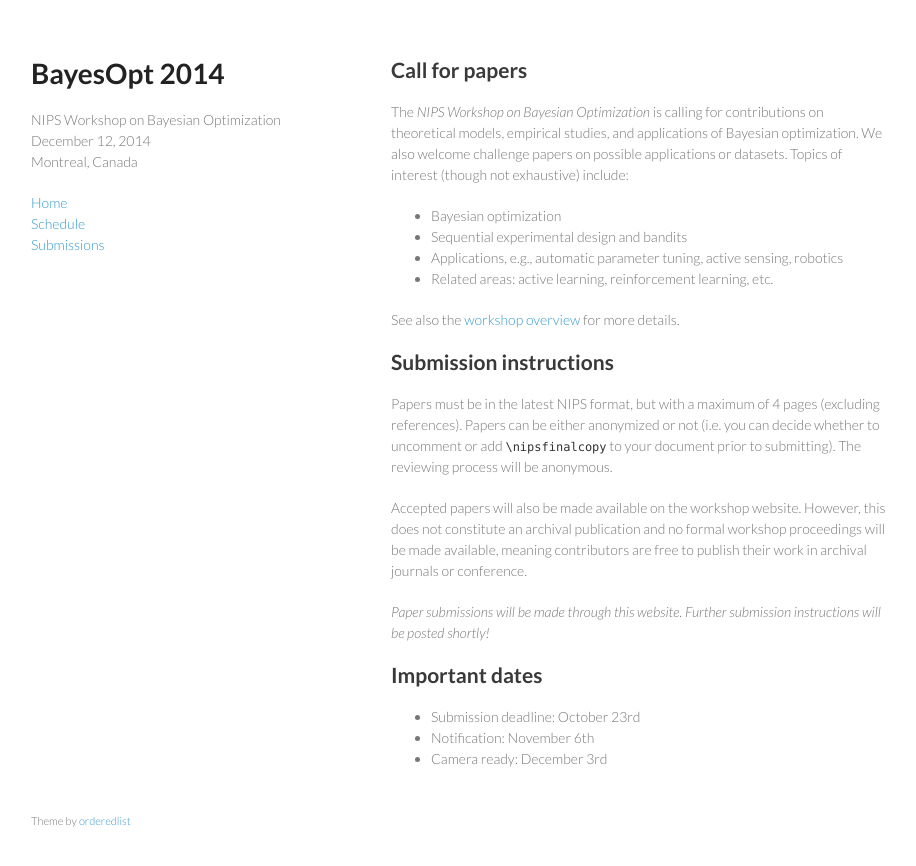
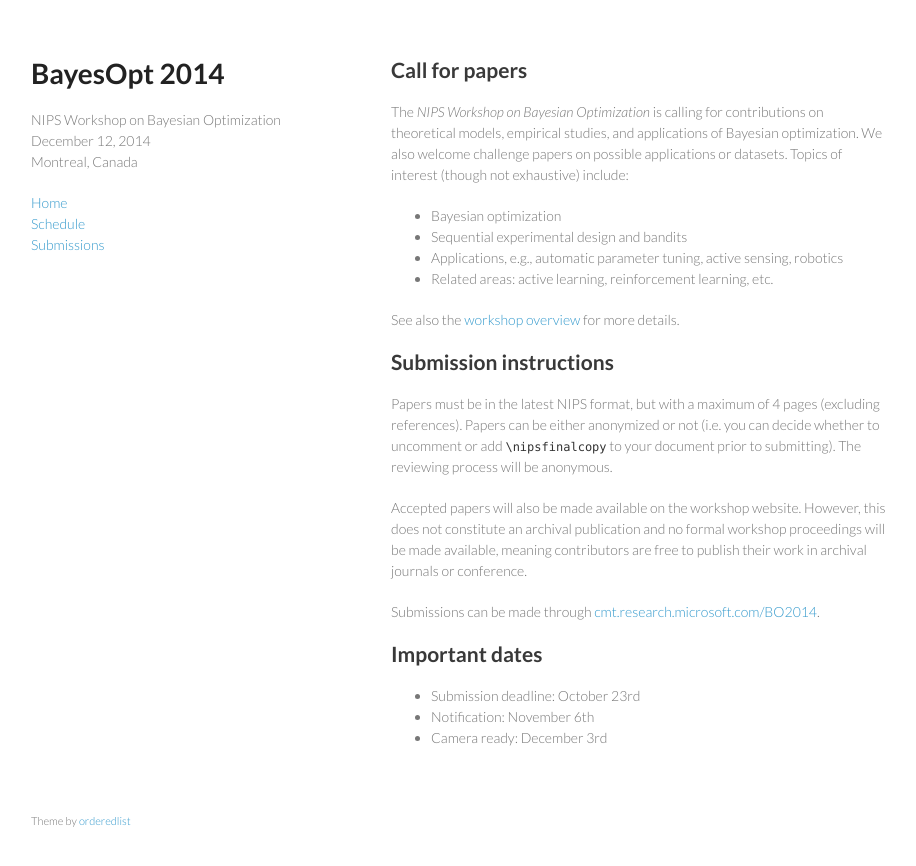
Before and after one commit to bayesopt/bayesopt.github.io, a Jekyll site: the page built from submissions.md, in a window 1280 px wide. Shown: the top 866 px of the page, without its empty margins (179-1095 px from the left). Built offline with Jekyll 4.4.1, drawn with Linux system fonts in a browser that asks for light colours.

Commit message:
Add CMT address.

```diff
--- a/submissions.md
+++ b/submissions.md
@@ -32,8 +32,8 @@ this does not constitute an archival publication and no formal workshop
 proceedings will be made available, meaning contributors are free to publish
 their work in archival journals or conference.
 
-*Paper submissions will be made through this website. Further submission
-instructions will be posted shortly!*
+Submissions can be made through
+[cmt.research.microsoft.com/BO2014](https://cmt.research.microsoft.com/BO2014).
 
 
 Important dates
```
